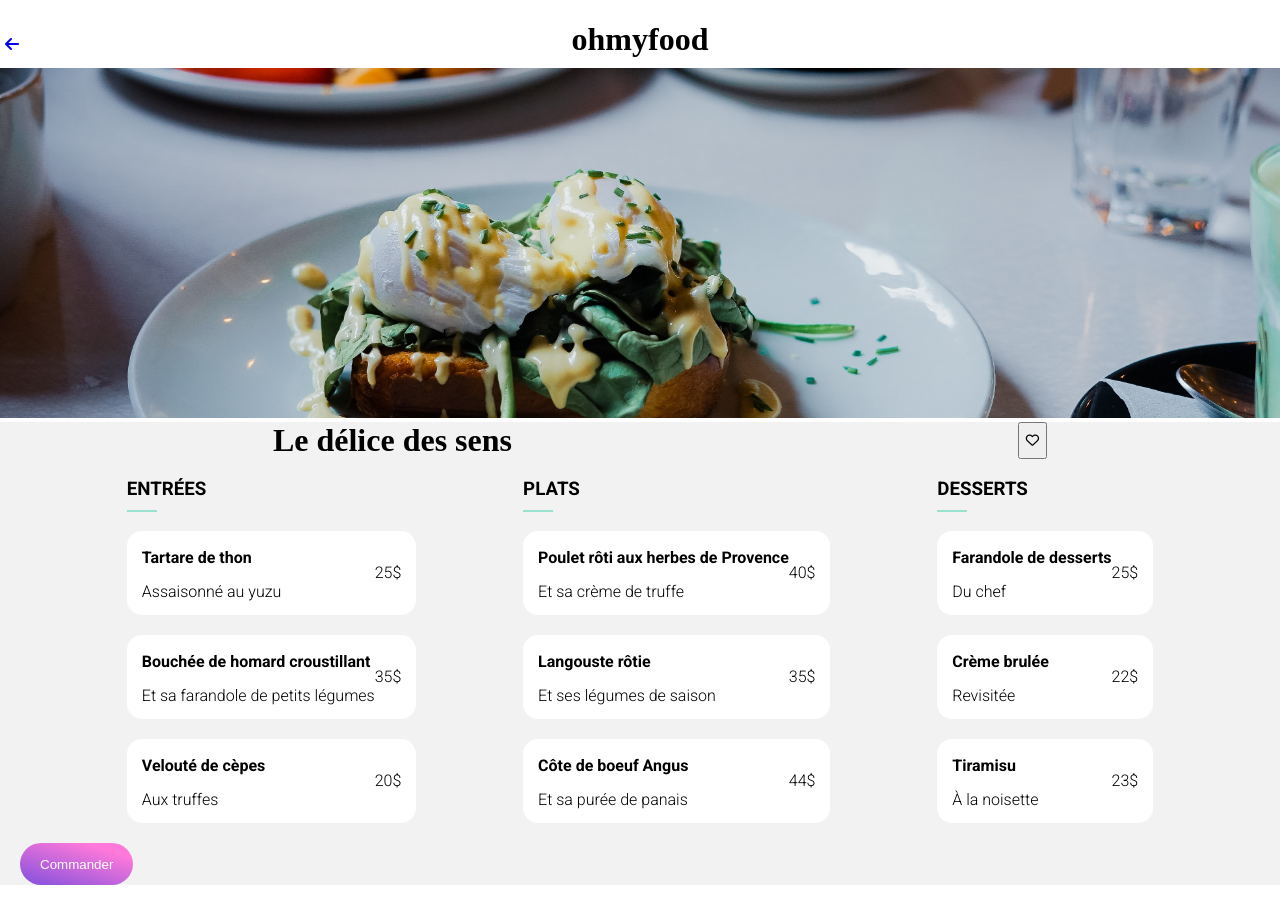
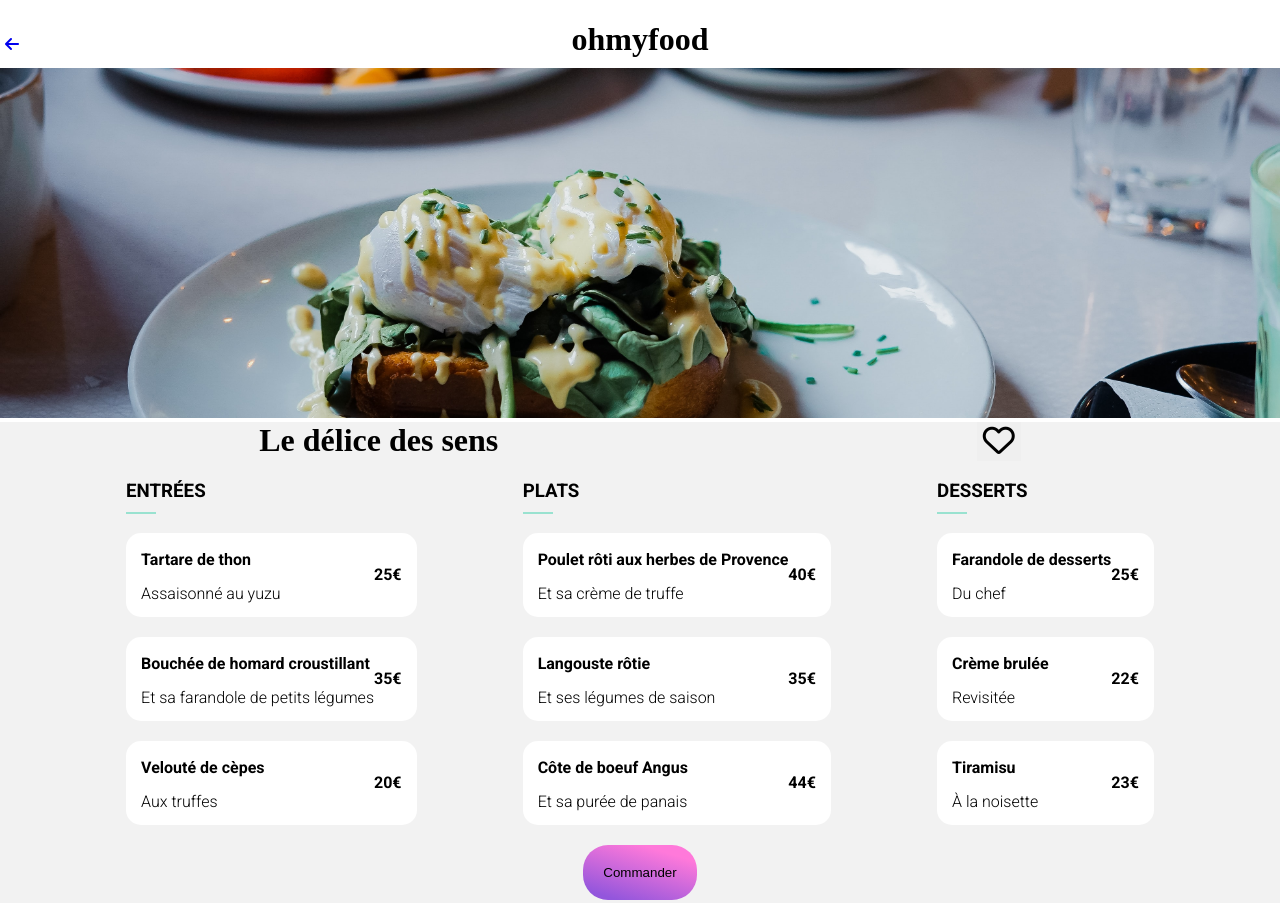
Before and after one commit to fetrahenintsoa/RatsimaharisonFetra_3_03052021, a website: page delight.html in a window 1280 px wide. Shown: the top 903 px of the page. Drawn offline with Linux system fonts and the light colour scheme; a web font is replaced by a local one.

Commit message:
price€/bold"other pages"
option+$

```diff
--- a/delight.html
+++ b/delight.html
@@ -29,7 +29,7 @@
       <section class="resto-menu">
         <h1 class="resto-menu__title">
           Le délice des sens
-          <button class="resto-menu__title__icon">
+          <button class="resto-menu__icon">
             <i class="far fa-heart"></i>
           </button>
         </h1>
@@ -39,11 +39,13 @@
             <h3 class="resto-menu__subtitle">Entrées</h3>
             <div class="resto-menu__cards">
               <div class="resto-menu__dish">
-                <div class="resto-menu__dish__title">
+                <div class="resto-menu__dish--title">
                   <h4>Tartare de thon</h4>
                   <p>Assaisonné au yuzu</p>
                 </div>
-                <span class="resto-menu__dish__price">25$</span>
+                <span class="resto-menu__dish resto-menu__dish--price"
+                  >25€</span
+                >
               </div>
             </div>
             <div class="resto-menu__cards">
@@ -52,7 +54,9 @@
                   <h4>Bouchée de homard croustillant</h4>
                   <p>Et sa farandole de petits légumes</p>
                 </div>
-                <span class="resto-menu__dish__price">35$</span>
+                <span class="resto-menu__dish resto-menu__dish--price"
+                  >35€</span
+                >
               </div>
             </div>
             <div class="resto-menu__cards">
@@ -61,7 +65,9 @@
                   <h4>Velouté de cèpes</h4>
                   <p>Aux truffes</p>
                 </div>
-                <span class="resto-menu__dish__price">20$</span>
+                <span class="resto-menu__dish resto-menu__dish--price"
+                  >20€</span
+                >
               </div>
             </div>
           </section>
@@ -75,7 +81,9 @@
                   <h4>Poulet rôti aux herbes de Provence</h4>
                   <p>Et sa crème de truffe</p>
                 </div>
-                <span class="resto-menu__dish__price">40$</span>
+                <span class="resto-menu__dish resto-menu__dish--price"
+                  >40€</span
+                >
               </div>
             </div>
             <div class="resto-menu__cards">
@@ -84,7 +92,9 @@
                   <h4>Langouste rôtie</h4>
                   <p>Et ses légumes de saison</p>
                 </div>
-                <span class="resto-menu__dish__price">35$</span>
+                <span class="resto-menu__dish resto-menu__dish--price"
+                  >35€</span
+                >
               </div>
             </div>
             <div class="resto-menu__cards">
@@ -93,7 +103,9 @@
                   <h4>Côte de boeuf Angus</h4>
                   <p>Et sa purée de panais</p>
                 </div>
-                <span class="resto-menu__dish__price">44$</span>
+                <span class="resto-menu__dish resto-menu__dish--price"
+                  >44€</span
+                >
               </div>
             </div>
           </section>
@@ -106,7 +118,9 @@
                   <h4>Farandole de desserts</h4>
                   <p>Du chef</p>
                 </div>
-                <span class="resto-menu__dish__price">25$</span>
+                <span class="resto-menu__dish resto-menu__dish--price"
+                  >25€</span
+                >
               </div>
             </div>
             <div class="resto-menu__cards">
@@ -115,7 +129,9 @@
                   <h4>Crème brulée</h4>
                   <p>Revisitée</p>
                 </div>
-                <span class="resto-menu__dish__price">22$</span>
+                <span class="resto-menu__dish resto-menu__dish--price"
+                  >22€</span
+                >
               </div>
             </div>
             <div class="resto-menu__cards">
@@ -124,14 +140,16 @@
                   <h4>Tiramisu</h4>
                   <p>À la noisette</p>
                 </div>
-                <span class="resto-menu__dish__price">23$</span>
+                <span class="resto-menu__dish resto-menu__dish--price"
+                  >23€</span
+                >
               </div>
             </div>
           </section>
         </div>
         <section>
-          <button class="reservation__button">
-            <p>Commander</p>
+          <button class="reservation__button reservation__button--other">
+            Commander
           </button>
         </section>
       </section>
--- a/sass/main.scss
+++ b/sass/main.scss
@@ -62,7 +62,7 @@ h3 {
     );
     color: #fff;
     border-radius: 25px 25px;
-    padding: 0 20px;
+    padding: 20px 20px;
     border: 0px;
     &--other {
       color: black;
@@ -175,9 +175,8 @@ figure img {
   border-radius: 3px;
   color: rgba(0, 128, 0, 0.63);
   font-weight: 900;
-
-  margin-top: 20px;
-  margin-right: 40px;
+  top: 10px;
+  right: 20px;
 }
 .heart {
   position: absolute;
@@ -185,7 +184,7 @@ figure img {
   color: black;
   font-size: 32px;
   display: flex;
-  bottom: 80px;
+  bottom: 30px;
   right: 15px;
   justify-content: center;
   border: none;
@@ -213,7 +212,7 @@ footer {
   line-height: 1.7;
   margin: 0;
 }
-/*PALETTE.HTML*/
+/**************OTHER.HTML***********/
 main {
   margin: 0;
   padding: 0;
@@ -244,8 +243,8 @@ main {
 /*resto-menu*/
 .resto-menu {
   background: #f2f2f2;
-  padding: 0 20px;
-  margin-bottom: 30px;
+  padding: 0 20px 30px 20px;
+
   &__title {
     margin: 0 0 0 0;
     font-size: 32px;
@@ -256,7 +255,11 @@ main {
     /*margin-top: -40px;*/
 
     /*position: absolute;*/
-    width: 100vw;
+  }
+  &__icon {
+    border: none;
+    font-size: 32px;
+    font-weight: lighter;
   }
   &__subtitle {
     border-bottom: 2px solid $tertiary;
@@ -275,6 +278,9 @@ main {
     flex-direction: row;
     align-items: center;
     justify-content: space-between;
+    &--price {
+      font-weight: bold;
+    }
   }
 }
 
@@ -319,6 +325,11 @@ main {
     flex-direction: row;
     justify-content: space-evenly;
   }
+  /*BOUTON*/
+  .heart {
+    bottom: 90px;
+    right: 15px;
+  }
   /*FOOTER*/
   footer {
     width: 100%;
```
Also changed, not shown: enchanted.html (+13 -13 lines), french.html (+11 -11 lines), index.html (+1 -3 lines), palette.html (+9 -9 lines), .public/css/style.css, 3 other files.
